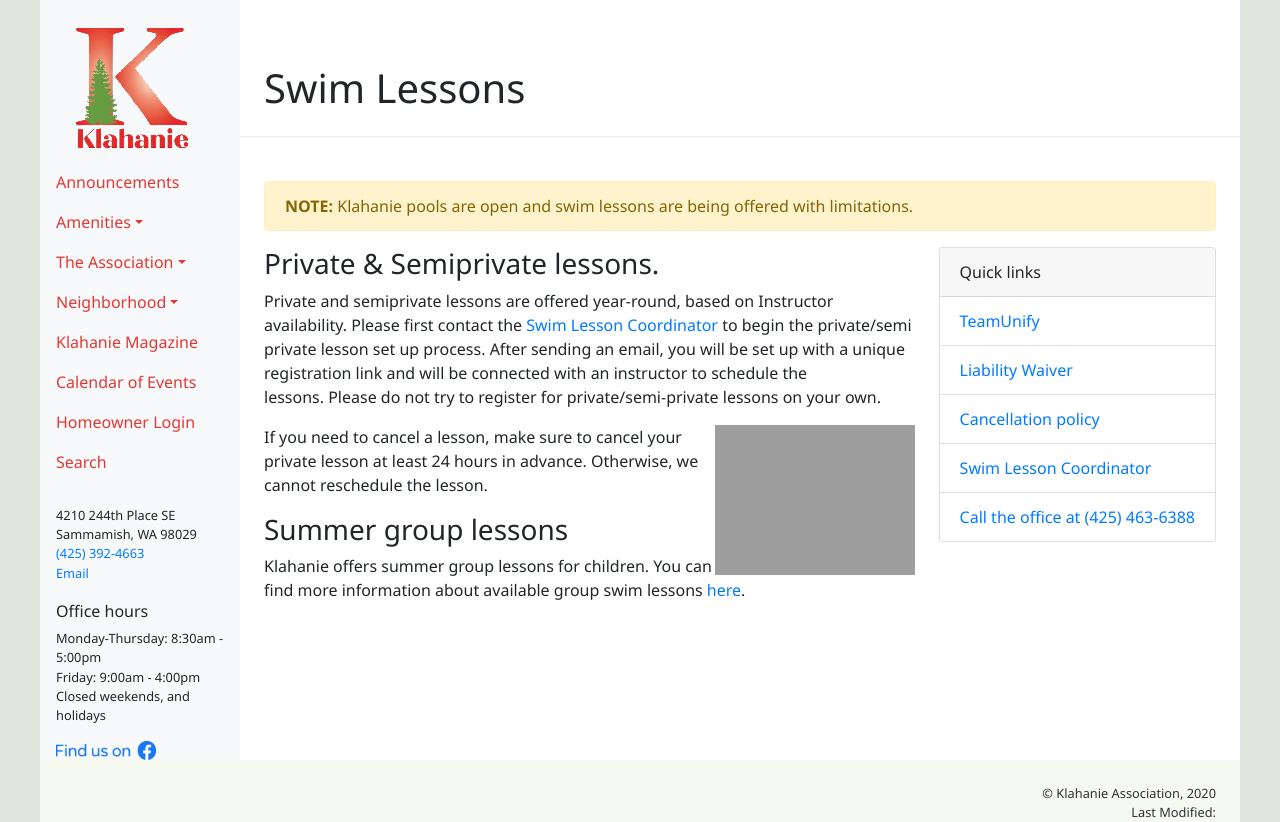
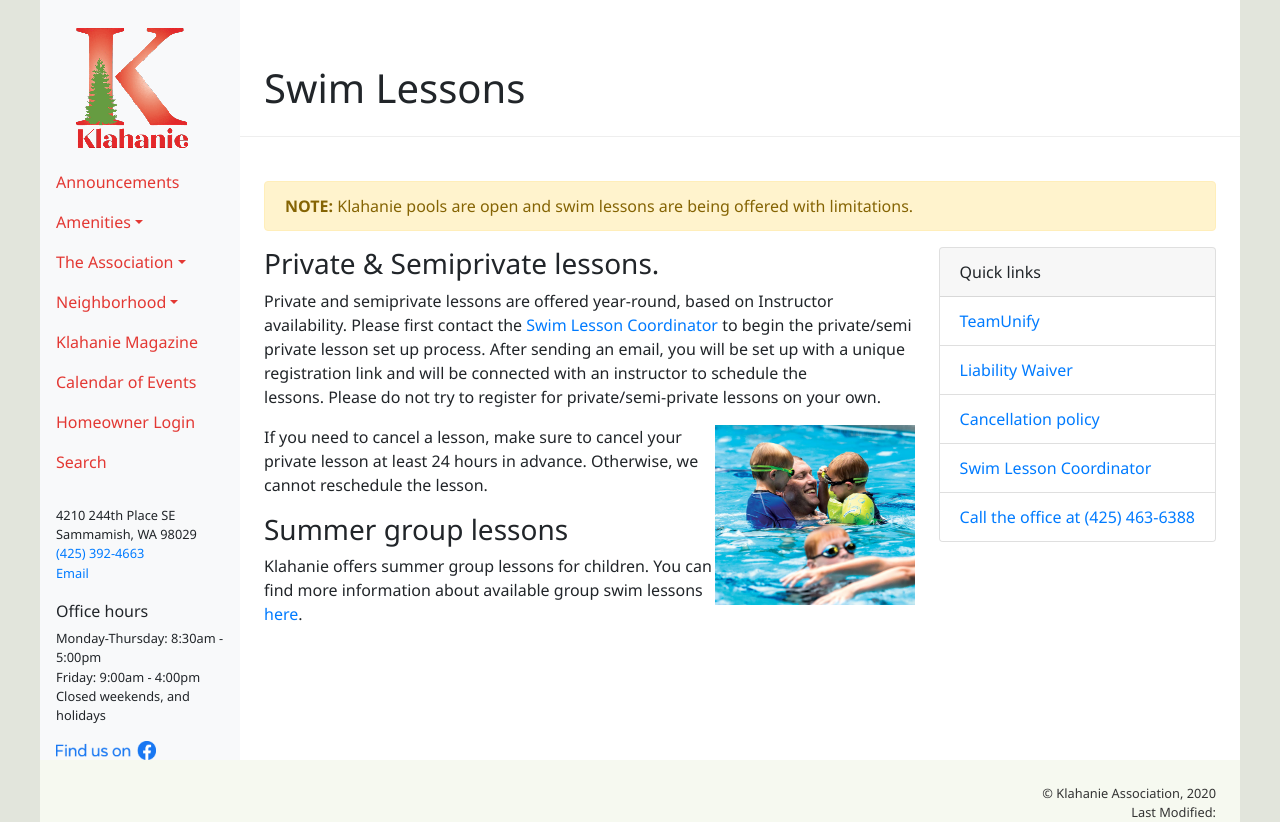
Before and after one commit to SharonManyara/klahanie, a Jekyll site: the page built from _amenities/pools/swim-lessons.md, in a window 1280 px wide. Shown: the top 822 px of the page. Built offline with Jekyll 4.4.1, drawn with Linux system fonts in a browser that asks for light colours; comment, search, counter and statistics services are not loaded; grey boxes are pictures that could not be loaded.

Commit message:
Fix broken link

```diff
--- a/_amenities/pools/swim-lessons.md
+++ b/_amenities/pools/swim-lessons.md
@@ -30,7 +30,7 @@ show-title: true
 
 Private and semiprivate lessons are offered year-round, based on Instructor availability. Please first contact the [Swim Lesson Coordinator](mailto:swimlessons@klahanie.com) to begin the private/semi private lesson set up process. After sending an email, you will be set up with a unique registration link and will be connected with an instructor to schedule the lessons. Please do not try to register for private/semi-private lessons on your own.
 
-<img src="{{site.url}}images/swim-1.jpg" class="float-right" style="max-width:200px;">
+<img src="{{site.url}}/images/swim-1.jpg" class="float-right" style="max-width:200px;">
 If you need to cancel a lesson, make sure to cancel your private lesson at least 24 hours in advance. Otherwise, we cannot reschedule the lesson.
 
 ### Summer group lessons
```
